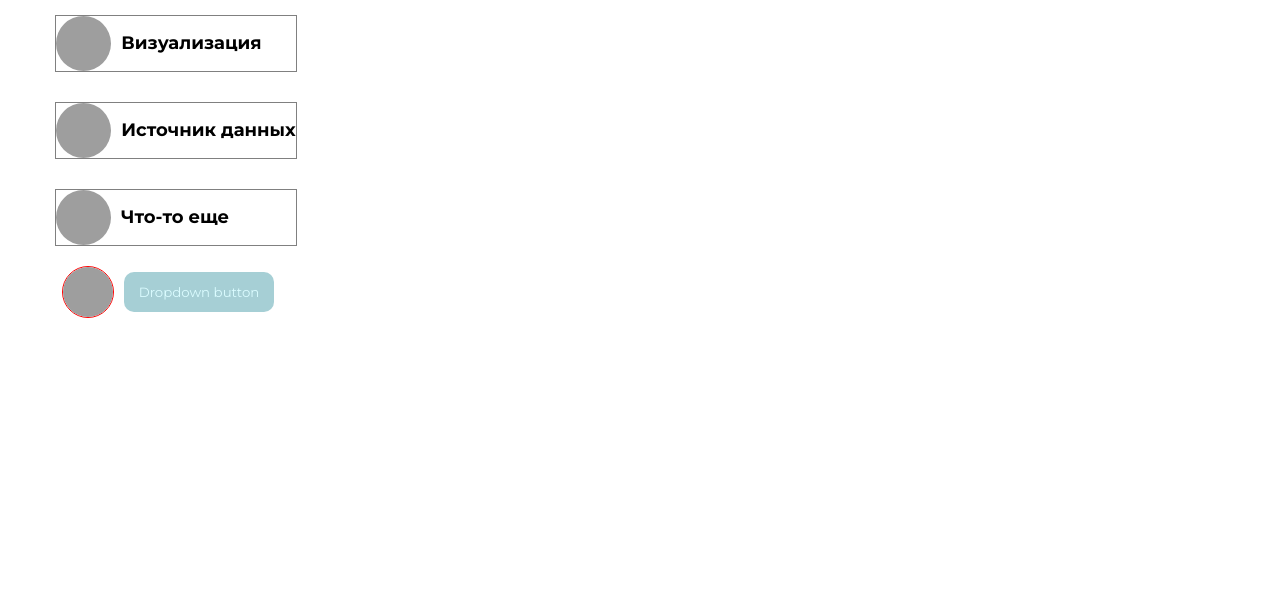
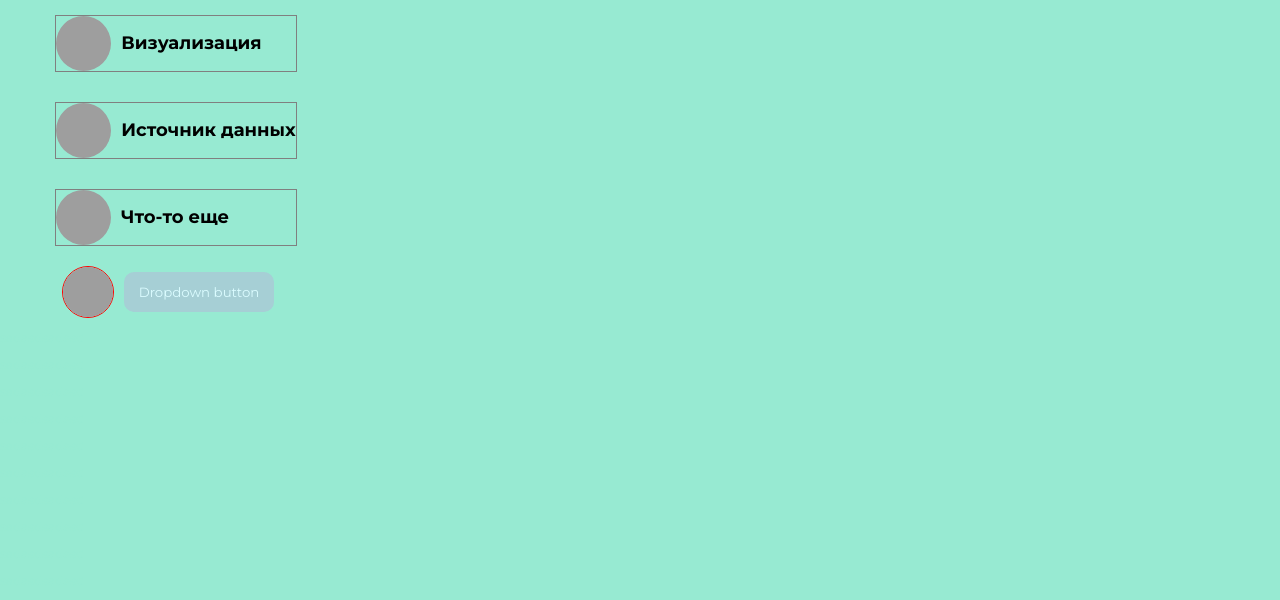
Before and after one commit to Beko099/test1, a plain HTML site: page index.html in a window 1280 px wide. Shown: the part 320-920 px from the top of the page. Drawn offline with Linux system fonts and the light colour scheme; grey boxes are pictures that could not be loaded.

Commit message:
add blue font

```diff
--- a/style.css
+++ b/style.css
@@ -1,7 +1,7 @@
 @import url('https://fonts.googleapis.com/css2?family=Montserrat:wght@400;700&display=swap');
 
 p {
-    color: white;
+    color: #97EAD2;
     font-size: 12px;
 }
 
@@ -12,6 +12,8 @@ body {
     margin: 0;
     padding: 0;
     font-size: 0;
+
+    background-color: #97EAD2;
 }
 section {
     display: flex;
```
